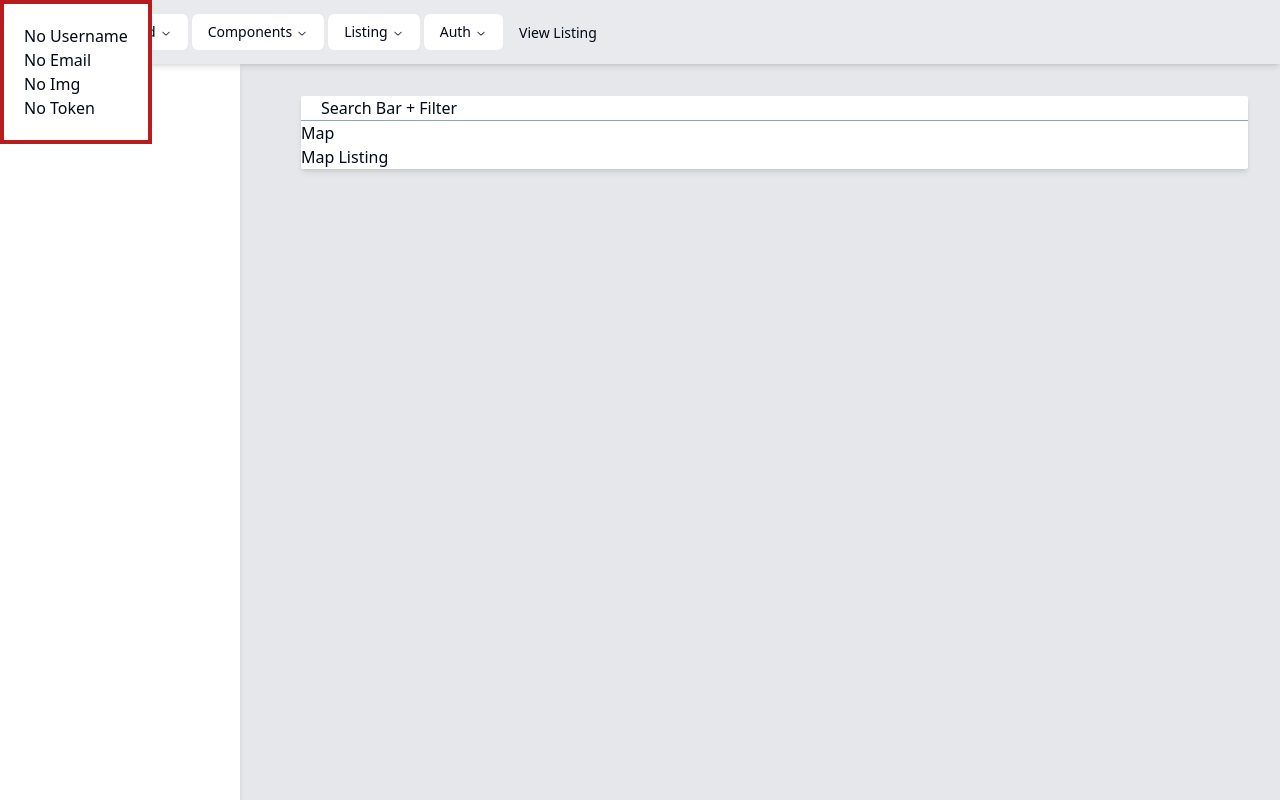
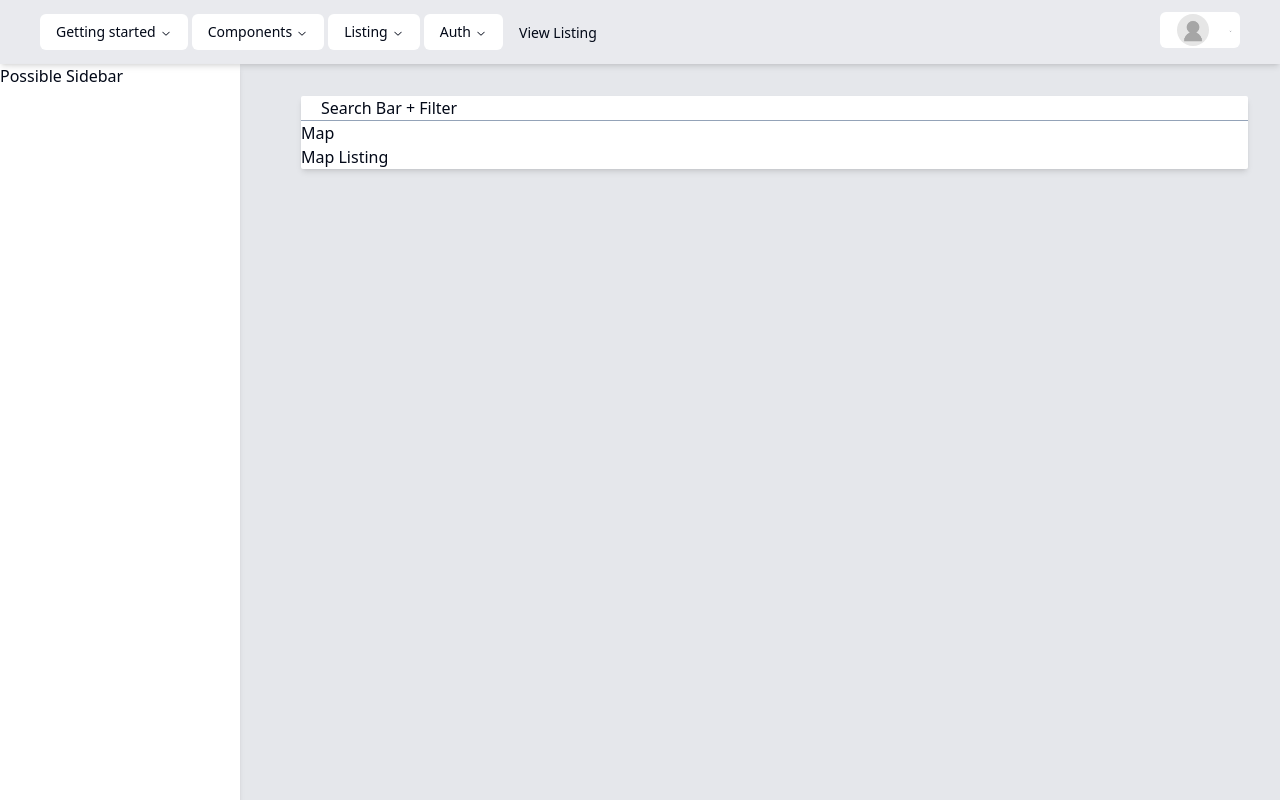
Before and after one commit to Ivanstwan/01-03-billboard-webapp, a React (Vite) app in the folder client/: page / in a window 1280 px wide. Built offline with nearby package versions, Linux system fonts and the light colour scheme.

Commit message:
[client] add user info in navbar

```diff
--- a/client/src/components/ui/navigation-menu.jsx
+++ b/client/src/components/ui/navigation-menu.jsx
@@ -1,95 +1,116 @@
-import * as React from "react"
-import { ChevronDownIcon } from "@radix-ui/react-icons"
-import * as NavigationMenuPrimitive from "@radix-ui/react-navigation-menu"
-import { cva } from "class-variance-authority"
+import * as React from 'react';
+import { ChevronDownIcon } from '@radix-ui/react-icons';
+import * as NavigationMenuPrimitive from '@radix-ui/react-navigation-menu';
+import { cva } from 'class-variance-authority';
 
-import { cn } from "@/lib/utils"
+import { cn } from '@/lib/utils';
 
-const NavigationMenu = React.forwardRef(({ className, children, ...props }, ref) => (
+const NavigationMenu = React.forwardRef(
+  ({ className, children, customRightSide = false, ...props }, ref) => (
     <NavigationMenuPrimitive.Root
       ref={ref}
       className={cn(
-      "relative z-10 flex max-w-max flex-1 items-center justify-center",
+        'relative z-10 flex max-w-max flex-1 items-center justify-center',
         className
       )}
-    {...props}>
+      {...props}
+    >
       {children}
-    <NavigationMenuViewport />
+      <NavigationMenuViewport customRightSide={customRightSide} />
     </NavigationMenuPrimitive.Root>
-))
-NavigationMenu.displayName = NavigationMenuPrimitive.Root.displayName
+  )
+);
+NavigationMenu.displayName = NavigationMenuPrimitive.Root.displayName;
 
 const NavigationMenuList = React.forwardRef(({ className, ...props }, ref) => (
   <NavigationMenuPrimitive.List
     ref={ref}
     className={cn(
-      "group flex flex-1 list-none items-center justify-center space-x-1",
+      'group flex flex-1 list-none items-center justify-center space-x-1',
       className
     )}
-    {...props} />
-))
-NavigationMenuList.displayName = NavigationMenuPrimitive.List.displayName
+    {...props}
+  />
+));
+NavigationMenuList.displayName = NavigationMenuPrimitive.List.displayName;
 
-const NavigationMenuItem = NavigationMenuPrimitive.Item
+const NavigationMenuItem = NavigationMenuPrimitive.Item;
 
 const navigationMenuTriggerStyle = cva(
-  "group inline-flex h-9 w-max items-center justify-center rounded-md bg-background px-4 py-2 text-sm font-medium transition-colors hover:bg-accent hover:text-accent-foreground focus:bg-accent focus:text-accent-foreground focus:outline-none disabled:pointer-events-none disabled:opacity-50 data-[active]:bg-accent/50 data-[state=open]:bg-accent/50"
-)
+  'group inline-flex h-9 w-max items-center justify-center rounded-md bg-background px-4 py-2 text-sm font-medium transition-colors hover:bg-accent hover:text-accent-foreground focus:bg-accent focus:text-accent-foreground focus:outline-none disabled:pointer-events-none disabled:opacity-50 data-[active]:bg-accent/50 data-[state=open]:bg-accent/50'
+);
 
-const NavigationMenuTrigger = React.forwardRef(({ className, children, ...props }, ref) => (
+const NavigationMenuTrigger = React.forwardRef(
+  ({ className, children, ...props }, ref) => (
     <NavigationMenuPrimitive.Trigger
       ref={ref}
-    className={cn(navigationMenuTriggerStyle(), "group", className)}
-    {...props}>
-    {children}{" "}
+      className={cn(navigationMenuTriggerStyle(), 'group', className)}
+      {...props}
+    >
+      {children}{' '}
       <ChevronDownIcon
         className="relative top-[1px] ml-1 h-3 w-3 transition duration-300 group-data-[state=open]:rotate-180"
-      aria-hidden="true" />
+        aria-hidden="true"
+      />
     </NavigationMenuPrimitive.Trigger>
-))
-NavigationMenuTrigger.displayName = NavigationMenuPrimitive.Trigger.displayName
+  )
+);
+NavigationMenuTrigger.displayName = NavigationMenuPrimitive.Trigger.displayName;
 
-const NavigationMenuContent = React.forwardRef(({ className, ...props }, ref) => (
+const NavigationMenuContent = React.forwardRef(
+  ({ className, ...props }, ref) => (
     <NavigationMenuPrimitive.Content
       ref={ref}
       className={cn(
-      "left-0 top-0 w-full data-[motion^=from-]:animate-in data-[motion^=to-]:animate-out data-[motion^=from-]:fade-in data-[motion^=to-]:fade-out data-[motion=from-end]:slide-in-from-right-52 data-[motion=from-start]:slide-in-from-left-52 data-[motion=to-end]:slide-out-to-right-52 data-[motion=to-start]:slide-out-to-left-52 md:absolute md:w-auto ",
+        'left-0 top-0 w-full data-[motion^=from-]:animate-in data-[motion^=to-]:animate-out data-[motion^=from-]:fade-in data-[motion^=to-]:fade-out data-[motion=from-end]:slide-in-from-right-52 data-[motion=from-start]:slide-in-from-left-52 data-[motion=to-end]:slide-out-to-right-52 data-[motion=to-start]:slide-out-to-left-52 md:absolute md:w-auto ',
         className
       )}
-    {...props} />
-))
-NavigationMenuContent.displayName = NavigationMenuPrimitive.Content.displayName
+      {...props}
+    />
+  )
+);
+NavigationMenuContent.displayName = NavigationMenuPrimitive.Content.displayName;
 
-const NavigationMenuLink = NavigationMenuPrimitive.Link
+const NavigationMenuLink = NavigationMenuPrimitive.Link;
 
-const NavigationMenuViewport = React.forwardRef(({ className, ...props }, ref) => (
-  <div className={cn("absolute left-0 top-full flex justify-center")}>
+const NavigationMenuViewport = React.forwardRef(
+  ({ className, customRightSide, ...props }, ref) => (
+    <div
+      className={cn(
+        'absolute top-full flex justify-center',
+        customRightSide ? 'right-0' : 'left-0'
+      )}
+    >
       <NavigationMenuPrimitive.Viewport
         className={cn(
-        "origin-top-center relative mt-1.5 h-[var(--radix-navigation-menu-viewport-height)] w-full overflow-hidden rounded-md border bg-popover text-popover-foreground shadow data-[state=open]:animate-in data-[state=closed]:animate-out data-[state=closed]:zoom-out-95 data-[state=open]:zoom-in-90 md:w-[var(--radix-navigation-menu-viewport-width)]",
+          'origin-top-center relative mt-1.5 h-[var(--radix-navigation-menu-viewport-height)] w-full overflow-hidden rounded-md border bg-popover text-popover-foreground shadow data-[state=open]:animate-in data-[state=closed]:animate-out data-[state=closed]:zoom-out-95 data-[state=open]:zoom-in-90 md:w-[var(--radix-navigation-menu-viewport-width)]',
           className
         )}
         ref={ref}
-      {...props} />
+        {...props}
+      />
     </div>
-))
+  )
+);
 NavigationMenuViewport.displayName =
-  NavigationMenuPrimitive.Viewport.displayName
+  NavigationMenuPrimitive.Viewport.displayName;
 
-const NavigationMenuIndicator = React.forwardRef(({ className, ...props }, ref) => (
+const NavigationMenuIndicator = React.forwardRef(
+  ({ className, ...props }, ref) => (
     <NavigationMenuPrimitive.Indicator
       ref={ref}
       className={cn(
-      "top-full z-[1] flex h-1.5 items-end justify-center overflow-hidden data-[state=visible]:animate-in data-[state=hidden]:animate-out data-[state=hidden]:fade-out data-[state=visible]:fade-in",
+        'top-full z-[1] flex h-1.5 items-end justify-center overflow-hidden data-[state=visible]:animate-in data-[state=hidden]:animate-out data-[state=hidden]:fade-out data-[state=visible]:fade-in',
         className
       )}
-    {...props}>
-    <div
-      className="relative top-[60%] h-2 w-2 rotate-45 rounded-tl-sm bg-border shadow-md" />
+      {...props}
+    >
+      <div className="relative top-[60%] h-2 w-2 rotate-45 rounded-tl-sm bg-border shadow-md" />
     </NavigationMenuPrimitive.Indicator>
-))
+  )
+);
 NavigationMenuIndicator.displayName =
-  NavigationMenuPrimitive.Indicator.displayName
+  NavigationMenuPrimitive.Indicator.displayName;
 
 export {
   navigationMenuTriggerStyle,
@@ -101,4 +122,4 @@ export {
   NavigationMenuLink,
   NavigationMenuIndicator,
   NavigationMenuViewport,
-}
+};
--- /dev/null
+++ b/client/src/components/ui/skeleton.jsx
@@ -0,0 +1,14 @@
+import { cn } from "@/lib/utils"
+
+function Skeleton({
+  className,
+  ...props
+}) {
+  return (
+    (<div
+      className={cn("animate-pulse rounded-md bg-primary/10", className)}
+      {...props} />)
+  );
+}
+
+export { Skeleton }
--- a/client/src/context/AuthProvider.jsx
+++ b/client/src/context/AuthProvider.jsx
@@ -57,12 +57,6 @@ export const AuthProvider = ({ children }) => {
 
   return (
     <AuthContext.Provider value={{ auth, initAuth, setAuth }}>
-      <div className="fixed left-0 top-0 z-[999999] border-4 border-red-700 bg-white p-5">
-        <p>{auth?.username ?? 'No Username'}</p>
-        <p>{auth?.email ?? 'No Email'}</p>
-        <p>{auth?.img ?? 'No Img'}</p>
-        <p>{auth?.accessToken ?? 'No Token'}</p>
-      </div>
       {children}
     </AuthContext.Provider>
   );
--- a/client/src/layout/MainLayout.jsx
+++ b/client/src/layout/MainLayout.jsx
@@ -12,6 +12,9 @@ import {
   NavigationMenuTrigger,
   navigationMenuTriggerStyle,
 } from '@/components/ui/navigation-menu';
+import { useContext } from 'react';
+import AuthContext from '@/context/AuthProvider';
+import NoUserPhoto from '@/assets/no-user-photo.png';
 
 const components = [
   {
@@ -86,6 +89,45 @@ const authComponents = [
     description: 'To see what advertisement you have listed.',
   },
 ];
+
+const UserNavigation = ({ auth }) => {
+  return (
+    <NavigationMenu customRightSide={true}>
+      <NavigationMenuList>
+        <NavigationMenuItem>
+          <NavigationMenuTrigger className="px-2">
+            <div className="flex flex-1 basis-[200px] items-center justify-end gap-2 pr-2">
+              <div>
+                <img
+                  src={auth?.img ?? NoUserPhoto}
+                  alt="No User Photo"
+                  className="h-8 w-8 rounded-full"
+                />
+              </div>
+              <div>
+                <p>{auth?.username ?? auth?.email ?? ''}</p>
+                {/* <p className="text-sm">{auth?.email ?? 'No Email'}</p> */}
+              </div>
+            </div>
+          </NavigationMenuTrigger>
+          <NavigationMenuContent className="">
+            <ul className="grid gap-3 p-4 md:w-[300px]">
+              {authComponents.map((component) => (
+                <ListItem
+                  key={component.title}
+                  title={component.title}
+                  href={component.href}
+                >
+                  {component.description}
+                </ListItem>
+              ))}
+            </ul>
+          </NavigationMenuContent>
+        </NavigationMenuItem>
+      </NavigationMenuList>
+    </NavigationMenu>
+  );
+};
 
 function NavigationMenuDemo() {
   return (
@@ -226,21 +268,25 @@ const ListItem = React.forwardRef(
 ListItem.displayName = 'ListItem';
 
 export const MainLayout = ({ children }) => {
+  const { auth, setAuth, initAuth } = useContext(AuthContext);
   return (
     <div className="flex h-screen bg-gray-200">
       {/* can use sidebar below */}
       {/* <MobileSidebar /> */}
       {/* <Sidebar /> */}
       <div className="flex min-h-full w-0 flex-1 flex-col">
-        <div className="bg-opacity-15 fixed top-0 z-[1001] flex h-16 w-full flex-shrink-0 bg-white py-6 shadow-md">
+        <div className="bg-opacity-15 fixed top-0 z-[1001] flex h-16 w-full flex-shrink-0 justify-between bg-white py-6 shadow-md">
           <button className="border-r border-gray-200 px-4 text-gray-500 focus:outline-none focus:ring-2 focus:ring-inset focus:ring-indigo-500 md:hidden">
             {/* <MenuIcon className="h-6 w-6" aria-hidden="true" /> */}
             Possible Hamburger OR open menu
           </button>
-          <div className="flex flex-1 px-4">
+          <div className="flex px-4">
             <div className="ml-4 flex items-center md:ml-6">
               <NavigationMenuDemo />
             </div>
+          </div>
+          <div className="flex flex-1 basis-[200px] items-center justify-end gap-4 pr-10">
+            <UserNavigation auth={auth} />
           </div>
         </div>
         <section className="flex flex-1 flex-col">
@@ -262,6 +308,7 @@ export const MainLayout = ({ children }) => {
 };
 
 export const FullLayout = ({ children }) => {
+  const { auth, setAuth, initAuth } = useContext(AuthContext);
   return (
     <div className="flex h-screen flex-col-reverse bg-gray-200">
       {/* can use sidebar below */}
@@ -277,6 +324,9 @@ export const FullLayout = ({ children }) => {
             <NavigationMenuDemo />
           </div>
         </div>
+        <div className="flex flex-1 basis-[200px] items-center justify-end gap-4 pr-10">
+          <UserNavigation auth={auth} />
+        </div>
       </div>
       {/* <main className="relative mt-16 grid grow grid-cols-[minmax(269px,1fr)_minmax(500px,4fr)] grid-rows-1 gap-8"> */}
       <main style={{ height: 'calc(100% - 4rem)' }}>
```
Also changed, not shown: client/src/assets/no-user-photo.png (added). Lines whose indentation alone changed are shown as unchanged.
